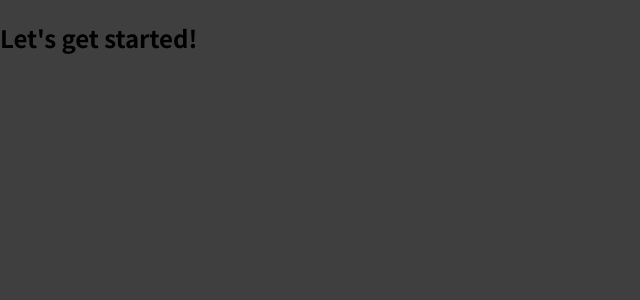
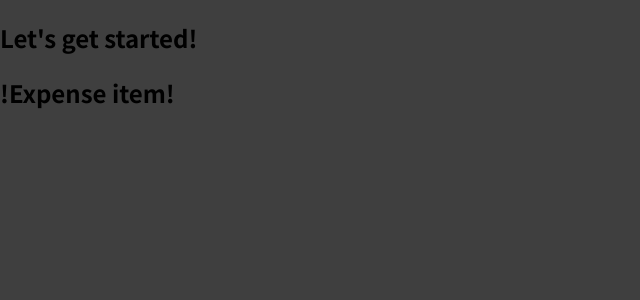
Before and after one commit to Jean-f-05/react-app-proj, a JavaScript app: page / in a window 1280 px wide. Shown: the top 300 px of the page, without its empty margins (0-640 px from the left). Built offline with nearby package versions, Linux system fonts and the light colour scheme.

Commit message:
finished ExpenseItem & imported to App.js

```diff
--- a/src/App.js
+++ b/src/App.js
@@ -1,7 +1,10 @@
+import ExpenseItem from "./components/ExpenseItem";
+
 function App() {
   return (
     <div>
       <h2>Let's get started!</h2>
+      <ExpenseItem></ExpenseItem>
     </div>
   );
 }
--- a/src/components/ExpenseItem.js
+++ b/src/components/ExpenseItem.js
@@ -0,0 +1,5 @@
+function ExpenseItem() {
+  return <h2>!Expense item!</h2>;
+}
+
+export default ExpenseItem;
```
Also changed, not shown: 1 other file (tests, documents, lock files or other folders).
